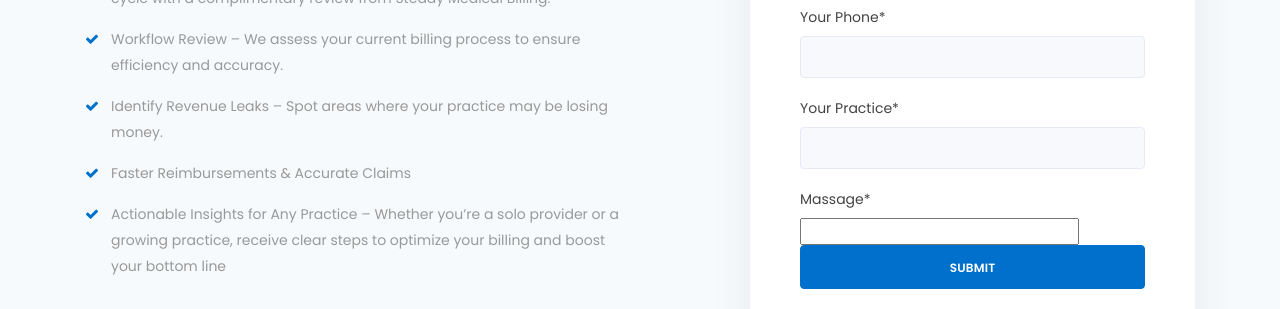
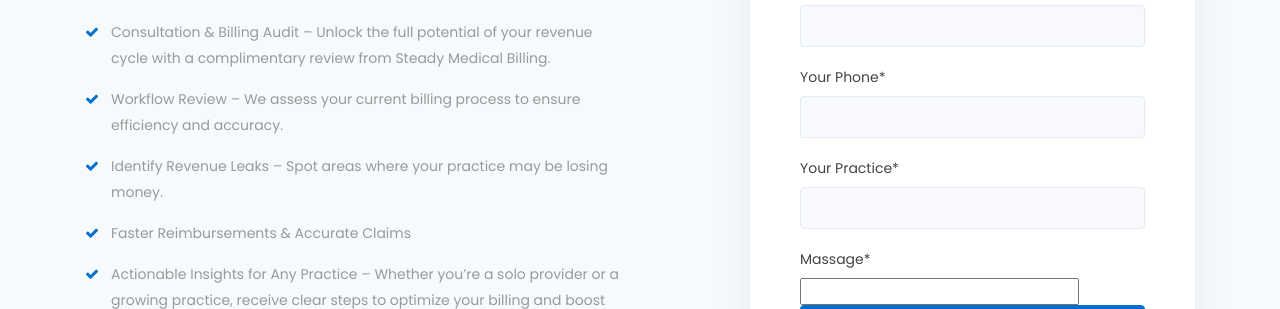
Before and after one commit to junaid-khalil/Carefirst-billing-Website, a plain HTML site: page consaltance.html in a window 1280 px wide. Shown: the part 437-746 px from the top of the page. Drawn offline with Linux system fonts and the light colour scheme; a script that the page names is missing.

Commit message:
Add padding to consultation section for improved layout

```diff
--- a/assets/css/style2.css
+++ b/assets/css/style2.css
@@ -40,6 +40,9 @@
   text-align: center;
 }
 
+#consultation{
+  padding-top: 180px;
+}
 
 /* ========== Mobile Responsive Design ========== */
 @media (max-width: 768px) {
```
